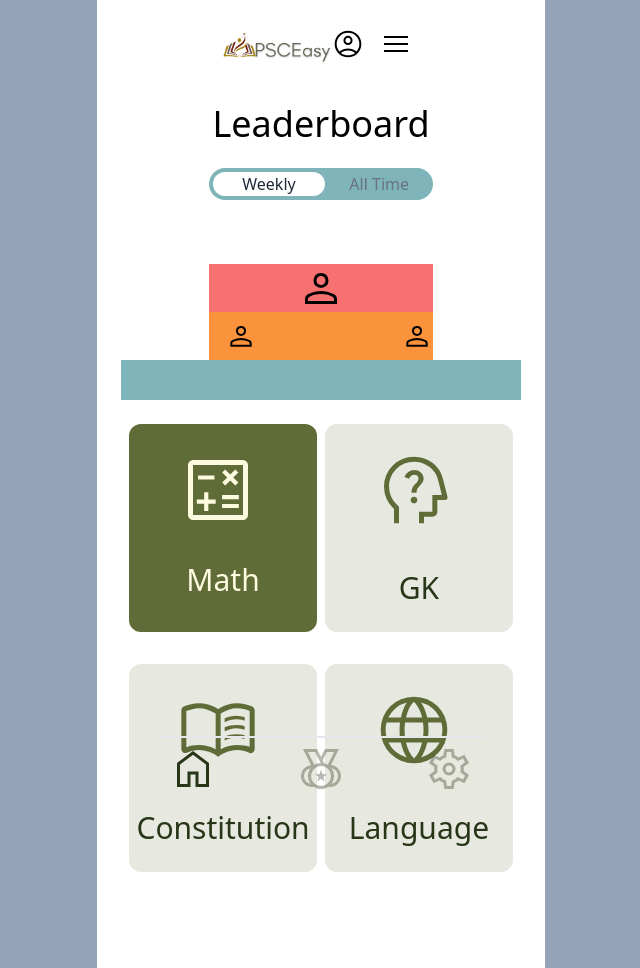
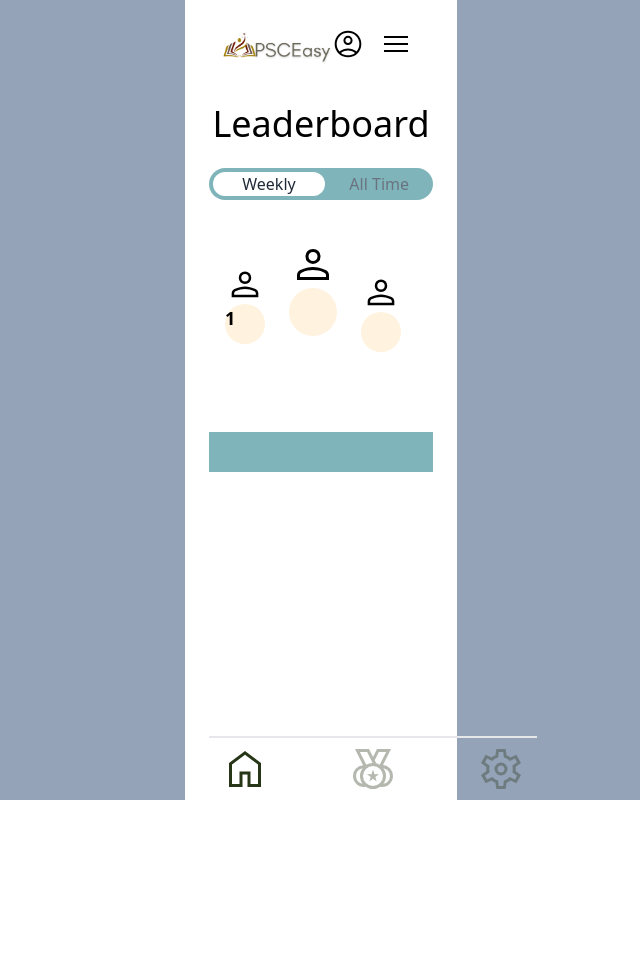
Before and after one commit to divya-i47/learn, a website: page tw/psc/page4.html in a window 1280 px wide. Shown: the whole page, without its empty margins (319-959 px from the left). After the commit the page ends 800 px from the top, so only its background shows below. Drawn offline with Linux system fonts and the light colour scheme.

Commit message:
commit-page4changes

```diff
--- a/tw/psc/page4.html
+++ b/tw/psc/page4.html
@@ -15,7 +15,7 @@
 
 <body>
   <div class="flex items-center justify-center bg-slate-400">
-    <div class="max-w-md min-h-screen p-6 bg-white justify-items-center">
+    <div class="w-auto min-h-screen p-6 bg-white justify-items-center">
       <div class="flex items-center justify center">
 
         <img src="img/D (6).png" alt="Logo" class="w-auto h-10 " />
@@ -38,7 +38,7 @@
 
 
 
-      <div class="flex items-center justify-center pt-10 ">
+      <div class="w-auto flex items-center justify-center pt-10 ">
         <h1 class="text-4xl">
           Leaderboard
         </h1>
@@ -63,15 +63,35 @@
         </div>
       </div>
       <div class="h-16"></div>
-      <div class="flex bg-red-400 w-56 mx-auto">
-      <svg xmlns="http://www.w3.org/2000/svg"  viewBox="0 -960 960 960" class="w-12 h-12 mx-auto "><path d="M480-481q-66 0-108-42t-42-108q0-66 42-108t108-42q66 0 108 42t42 108q0 66-42 108t-108 42ZM160-160v-94q0-38 19-65t49-41q67-30 128.5-45T480-420q62 0 123 15.5t127.921 44.694q31.301 14.126 50.19 40.966Q800-292 800-254v94H160Zm60-60h520v-34q0-16-9.5-30.5T707-306q-64-31-117-42.5T480-360q-57 0-111 11.5T252-306q-14 7-23 21.5t-9 30.5v34Zm260-321q39 0 64.5-25.5T570-631q0-39-25.5-64.5T480-721q-39 0-64.5 25.5T390-631q0 39 25.5 64.5T480-541Zm0-90Zm0 411Z"/></svg>
-      </div>
-      <div class="flex w-56 mx-auto bg-orange-400">
-        <svg xmlns="http://www.w3.org/2000/svg"  viewBox="0 -960 960 960" class="w-12 h-12 ml-4"><path d="M480-481q-66 0-108-42t-42-108q0-66 42-108t108-42q66 0 108 42t42 108q0 66-42 108t-108 42ZM160-160v-94q0-38 19-65t49-41q67-30 128.5-45T480-420q62 0 123 15.5t127.921 44.694q31.301 14.126 50.19 40.966Q800-292 800-254v94H160Zm60-60h520v-34q0-16-9.5-30.5T707-306q-64-31-117-42.5T480-360q-57 0-111 11.5T252-306q-14 7-23 21.5t-9 30.5v34Zm260-321q39 0 64.5-25.5T570-631q0-39-25.5-64.5T480-721q-39 0-64.5 25.5T390-631q0 39 25.5 64.5T480-541Zm0-90Zm0 411Z"/></svg>
-        <svg xmlns="http://www.w3.org/2000/svg"  viewBox="0 -960 960 960" class="w-12 h-12 ml-36"><path d="M480-481q-66 0-108-42t-42-108q0-66 42-108t108-42q66 0 108 42t42 108q0 66-42 108t-108 42ZM160-160v-94q0-38 19-65t49-41q67-30 128.5-45T480-420q62 0 123 15.5t127.921 44.694q31.301 14.126 50.19 40.966Q800-292 800-254v94H160Zm60-60h520v-34q0-16-9.5-30.5T707-306q-64-31-117-42.5T480-360q-57 0-111 11.5T252-306q-14 7-23 21.5t-9 30.5v34Zm260-321q39 0 64.5-25.5T570-631q0-39-25.5-64.5T480-721q-39 0-64.5 25.5T390-631q0 39 25.5 64.5T480-541Zm0-90Zm0 411Z"/></svg>
+      <div class=" flex w-auto  mx-auto">
+        <div>
+          <svg xmlns="http://www.w3.org/2000/svg" viewBox="0 -960 960 960" class=" w-10 h-10 ml-4 border-custom6">
+            <path fill="currentColor"
+              d="M480-481q-66 0-108-42t-42-108q0-66 42-108t108-42q66 0 108 42t42 108q0 66-42 108t-108 42ZM160-160v-94q0-38 19-65t49-41q67-30 128.5-45T480-420q62 0 123 15.5t127.921 44.694q31.301 14.126 50.19 40.966Q800-292 800-254v94H160Zm60-60h520v-34q0-16-9.5-30.5T707-306q-64-31-117-42.5T480-360q-57 0-111 11.5T252-306q-14 7-23 21.5t-9 30.5v34Zm260-321q39 0 64.5-25.5T570-631q0-39-25.5-64.5T480-721q-39 0-64.5 25.5T390-631q0 39 25.5 64.5T480-541Zm0-90Zm0 411Z" />
+          </svg>
+          <div class="w-10 h-10 ml-4  rounded-full bg-custom7"><div class="text-black text-lg font-bold align-middle">1</div></div>
         </div>
 
 
+
+        <div>
+          <svg xmlns="http://www.w3.org/2000/svg" viewBox="0 -960 960 960" class="w-12 h-12 ml-6 -mt-6 border-custom6">
+            <path
+              d="M480-481q-66 0-108-42t-42-108q0-66 42-108t108-42q66 0 108 42t42 108q0 66-42 108t-108 42ZM160-160v-94q0-38 19-65t49-41q67-30 128.5-45T480-420q62 0 123 15.5t127.921 44.694q31.301 14.126 50.19 40.966Q800-292 800-254v94H160Zm60-60h520v-34q0-16-9.5-30.5T707-306q-64-31-117-42.5T480-360q-57 0-111 11.5T252-306q-14 7-23 21.5t-9 30.5v34Zm260-321q39 0 64.5-25.5T570-631q0-39-25.5-64.5T480-721q-39 0-64.5 25.5T390-631q0 39 25.5 64.5T480-541Zm0-90Zm0 411Z" />
+          </svg>
+          <div class="w-12 h-12 ml-6  rounded-full bg-custom7"></div>
+        </div>
+        <div>
+          <svg xmlns="http://www.w3.org/2000/svg" viewBox="0 -960 960 960" class="w-10 h-10 ml-6 mt-2 border-custom6 ">
+            <path
+              d="M480-481q-66 0-108-42t-42-108q0-66 42-108t108-42q66 0 108 42t42 108q0 66-42 108t-108 42ZM160-160v-94q0-38 19-65t49-41q67-30 128.5-45T480-420q62 0 123 15.5t127.921 44.694q31.301 14.126 50.19 40.966Q800-292 800-254v94H160Zm60-60h520v-34q0-16-9.5-30.5T707-306q-64-31-117-42.5T480-360q-57 0-111 11.5T252-306q-14 7-23 21.5t-9 30.5v34Zm260-321q39 0 64.5-25.5T570-631q0-39-25.5-64.5T480-721q-39 0-64.5 25.5T390-631q0 39 25.5 64.5T480-541Zm0-90Zm0 411Z" />
+          </svg>
+          <div class="w-10 h-10 ml-6   rounded-full bg-custom7"></div>
+        </div>
+      </div>
+
+
+      <div class="h-20 "></div>
 
 
 
@@ -94,71 +114,10 @@
 
 
 
-    <div class="container justify-center max-w-md pt-4 mx-auto">
-      <div class="flex flex-col justify-between">
-        <div class="flex justify-between p-2">
-          <div class="flex items-center justify-center w-48 rounded-xl bg-custom1 h-52">
-            <div class="flex flex-col items-center">
 
-              <svg xmlns="http://www.w3.org/2000/svg" class="w-20 h-20 text-custom" viewBox="0 -960 960 960">
-                <path fill="currentColor"
-                  d="M314-228h50v-88h88v-50h-88v-88h-50v88h-88v50h88v88Zm215-35h201v-49H529v49Zm0-107h201v-50H529v50Zm37-163 61-61 61 61 36-36-61-61 61-61-36-36-61 61-61-61-36 36 61 61-61 61 36 36Zm-325-72h196v-50H241v50Zm-61 485q-24 0-42-18t-18-42v-600q0-24 18-42t42-18h600q24 0 42 18t18 42v600q0 24-18 42t-42 18H180Zm0-60h600v-600H180v600Zm0-600v600-600Z" />
-              </svg>
-
-              <p class="p-2 mt-6 text-3xl font-inter text-custom">Math</p>
-            </div>
-          </div>
-
-
-          <div class="w-2"></div>
-          <div class="flex items-center justify-center w-48 rounded-xl bg-custom2 h-52">
-            <div class="flex flex-col items-center">
-
-
-
-              <svg xmlns="http://www.w3.org/2000/svg" class="w-20 h-20 text-custom3" viewBox="0 -960 960 960">
-                <path fill="currentColor"
-                  d="M240-80v-172q-57-52-88.5-121.5T120-520q0-150 105-255t255-105q125 0 221.5 73.5T827-615l55 218q4 14-5 25.5T853-360h-93v140q0 24.75-17.625 42.375T700-160H600v80h-60v-140h160v-200h114l-45-180q-24-97-105-158.5T480-820q-125 0-212.5 86.5T180-522.46q0 64.417 26.324 122.392Q232.649-342.092 281-297l19 18v199h-60Zm257-370Zm-17 130q17 0 28.5-11.5T520-360q0-17-11.5-28.5T480-400q-17 0-28.5 11.5T440-360q0 17 11.5 28.5T480-320Zm-30-128h61q0-25 6.5-40.5T544-526q18-20 35-40.5t17-53.5q0-42-32.5-71T483-720q-40 0-72.5 23T365-637l55 23q7-22 24.5-35.5T483-663q22 0 36.5 12t14.5 31q0 21-12.5 37.5T492-549q-20 21-31 42t-11 59Z" />
-              </svg>
-
-
-              <p class="pt-10 text-3xl font-inter text-custom1">GK</p>
-            </div>
-          </div>
-        </div>
-        <div class="h-4"></div>
-        <div class="flex justify-between p-2">
-          <div class="flex items-center justify-center w-48 rounded-xl bg-custom2 h-52">
-            <div class="flex flex-col items-center">
-
-              <svg xmlns="http://www.w3.org/2000/svg" class="w-20 h-20 text-custom3" viewBox="0 -960 960 960">
-                <path fill="currentColor"
-                  d="M560-574v-48q33-14 67.5-21t72.5-7q26 0 51 4t49 10v44q-24-9-48.5-13.5T700-610q-38 0-73 9.5T560-574Zm0 220v-49q33-13.5 67.5-20.25T700-430q26 0 51 4t49 10v44q-24-9-48.5-13.5T700-390q-38 0-73 9t-67 27Zm0-110v-48q33-14 67.5-21t72.5-7q26 0 51 4t49 10v44q-24-9-48.5-13.5T700-500q-38 0-73 9.5T560-464ZM248-300q53.566 0 104.283 12.5T452-250v-427q-45-30-97.619-46.5Q301.763-740 248-740q-38 0-74.5 9.5T100-707v434q31-14 70.5-20.5T248-300Zm264 50q50-25 98-37.5T712-300q38 0 78.5 6t69.5 16v-429q-34-17-71.822-25-37.823-8-76.178-8-54 0-104.5 16.5T512-677v427Zm-30 90q-51-38-111-58.5T248-239q-36.537 0-71.768 9Q141-221 106-208q-23.1 11-44.55-3Q40-225 40-251v-463q0-15 7-27.5T68-761q42-20 87.395-29.5Q200.789-800 248-800q63 0 122.5 17T482-731q51-35 109.5-52T712-800q46.868 0 91.934 9.5Q849-781 891-761q14 7 21.5 19.5T920-714v463q0 27.894-22.5 42.447Q875-194 853-208q-34-14-69.232-22.5Q748.537-239 712-239q-63 0-121 21t-109 58ZM276-489Z" />
-              </svg>
-
-              <p class="pt-10 text-3xl font-inter text-custom1">Constitution</p>
-            </div>
-          </div>
-
-          <div class="w-2"></div>
-          <div class="flex items-center justify-center w-48 rounded-xl bg-custom2 h-52">
-            <div class="flex flex-col items-center">
-
-              <svg xmlns="http://www.w3.org/2000/svg" class="w-20 h-20 text-custom3" viewBox="0 -960 960 960">
-                <path fill="currentColor"
-                  d="M480-80q-84 0-157-31.5T196-197q-54-54-85-127.5T80-482q0-84 31-156.5T196-765q54-54 127-84.5T480-880q84 0 157 30.5T764-765q54 54 85 126.5T880-482q0 84-31 157.5T764-197q-54 54-127 85.5T480-80Zm0-58q35-36 58.5-82.5T577-331H384q14 60 37.5 108t58.5 85Zm-85-12q-25-38-43-82t-30-99H172q38 71 88 111.5T395-150Zm171-1q72-23 129.5-69T788-331H639q-13 54-30.5 98T566-151ZM152-391h159q-3-27-3.5-48.5T307-482q0-25 1-44.5t4-43.5H152q-7 24-9.5 43t-2.5 45q0 26 2.5 46.5T152-391Zm221 0h215q4-31 5-50.5t1-40.5q0-20-1-38.5t-5-49.5H373q-4 31-5 49.5t-1 38.5q0 21 1 40.5t5 50.5Zm275 0h160q7-24 9.5-44.5T820-482q0-26-2.5-45t-9.5-43H649q3 35 4 53.5t1 34.5q0 22-1.5 41.5T648-391Zm-10-239h150q-33-69-90.5-115T565-810q25 37 42.5 80T638-630Zm-254 0h194q-11-53-37-102.5T480-820q-32 27-54 71t-42 119Zm-212 0h151q11-54 28-96.5t43-82.5q-75 19-131 64t-91 115Z" />
-              </svg>
-              <p class="pt-10 text-3xl font-inter text-custom1">Language</p>
-            </div>
-          </div>
-        </div>
-
-      </div>
-    </div>
 
       <div class="h-16 "></div>
 
-</div>
 
 
       <div
@@ -182,10 +141,12 @@
 
 
       </div>
-
+    </div>
   </div>
 
 
 
 
+
+
 </body>
--- a/tw/psc/style.css
+++ b/tw/psc/style.css
@@ -83,6 +83,9 @@ border-color: rgba(217, 217, 217, 0.6);
 .border-custom6{
   border-color:rgba(0, 109, 119, 0.5);
 }
+.bg-custom7{
+  background-color:rgba(255, 216, 158, 0.34);
+}
 }
 @font-face {
     font-family: 'Inter';
@@ -90,6 +93,9 @@ border-color: rgba(217, 217, 217, 0.6);
     font-weight: 400;
     src: url('/path/to/fonts/Inter-Regular.woff2') format('woff2');
   }
+  .text-custom{
+    text-decoration-color: rgba(249, 138, 7, 0.74);
+  }
   .container svg {
     margin-right: 10px;
 }
```
Also changed, not shown: tw/psc/style.min.css. Lines whose indentation alone changed are shown as unchanged.
